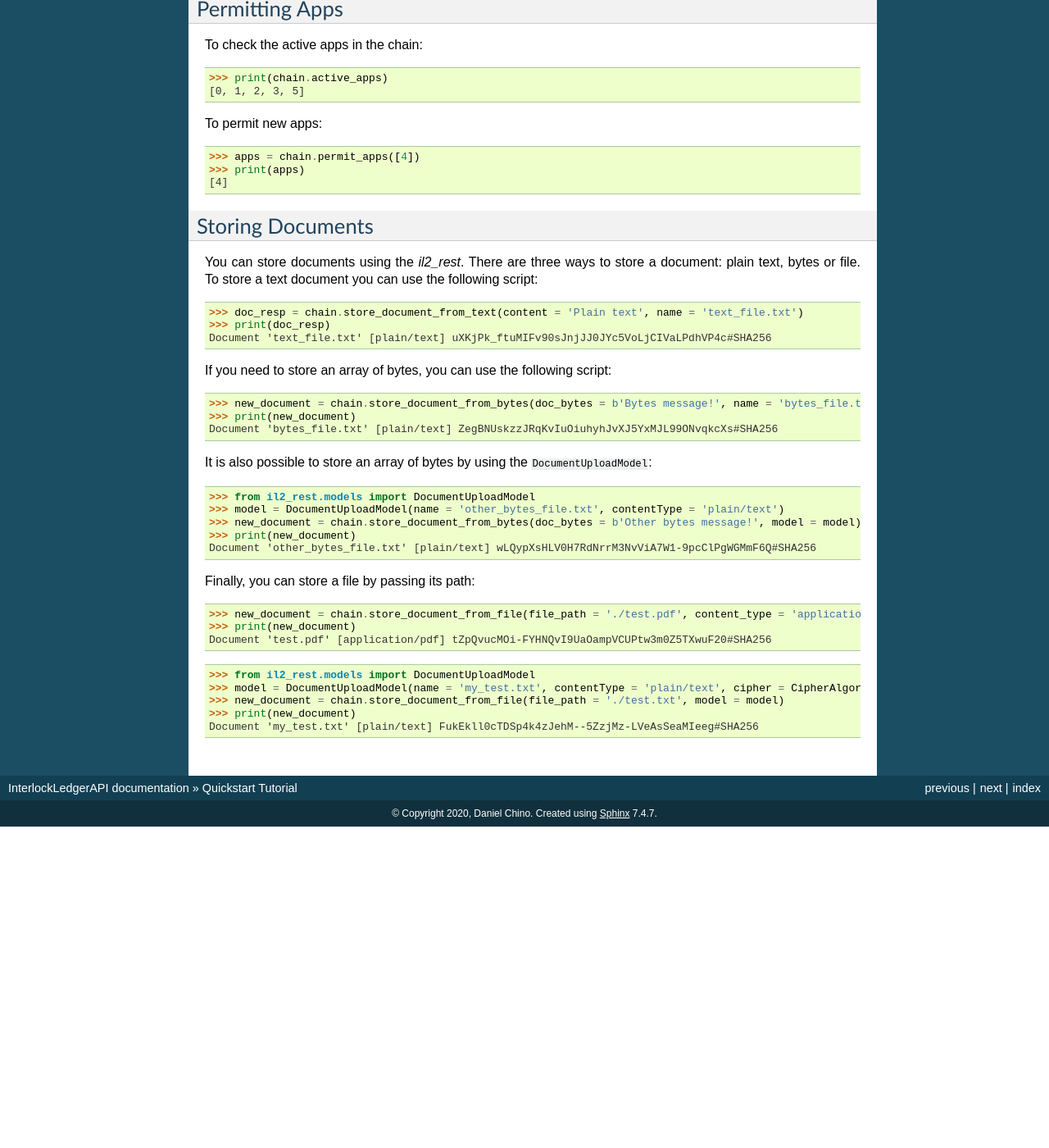
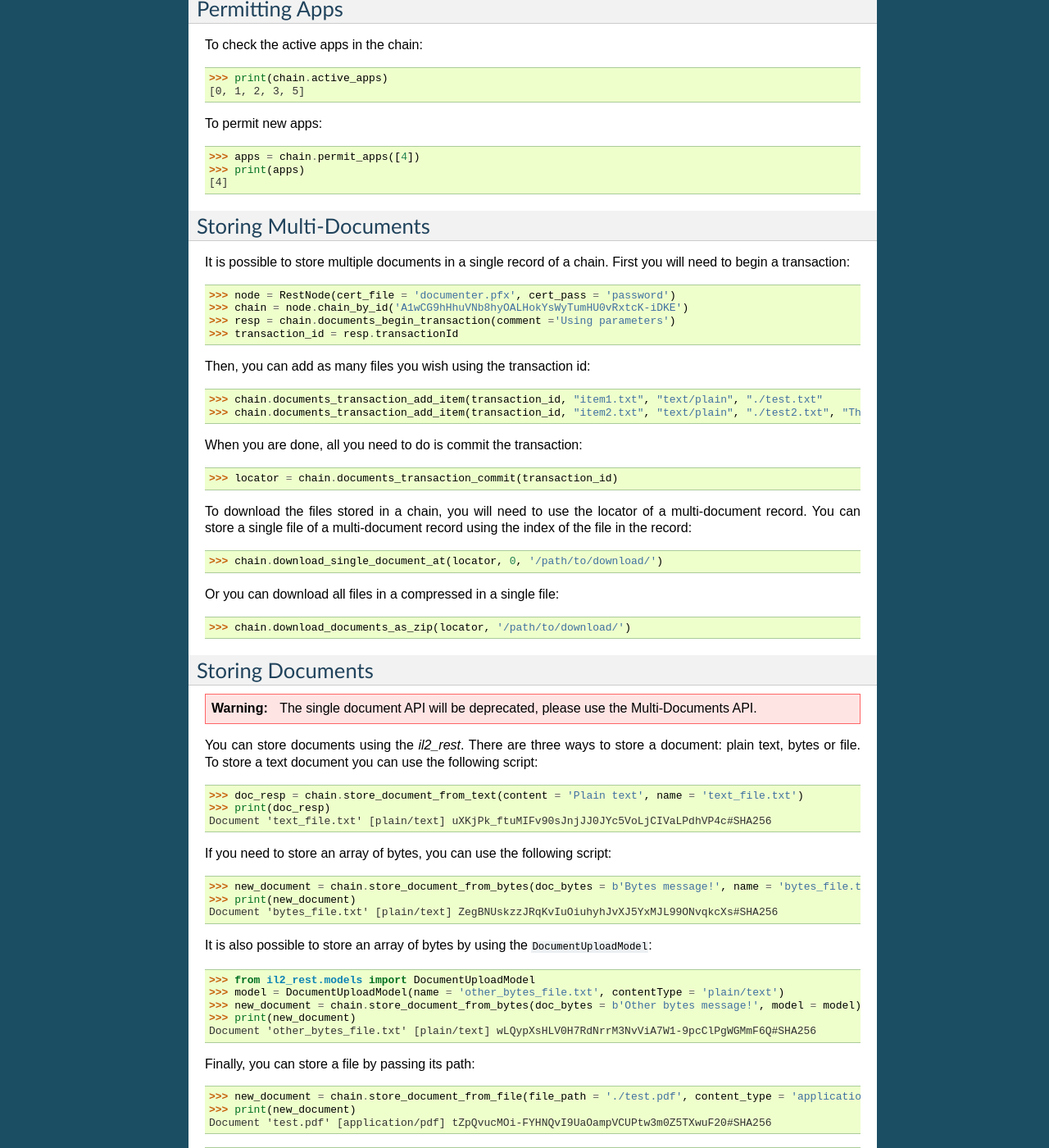
Before and after one commit to interlockledger/interlockledger-rest-client-python, a Sphinx documentation site: the page built from docs/quickstart.rst, in a window 1280 px wide and 1400 px high, scrolled down 1680 px. Shown: the whole window at 82% size. Built offline with Sphinx 7.4.7, drawn with Linux system fonts in a browser that asks for light colours; before the commit the page ends 2688 px from its top, so only the background shows below that; some of the changed text lies outside the part shown.

Commit message:
Updating documentation and example.

```diff
--- a/docs/index.rst
+++ b/docs/index.rst
@@ -8,7 +8,7 @@ Welcome to InterlockLedgerAPI's documentation!
 
 .. image:: /images/full-logo-dark.png
 
-This package is a python client to the InterlockLedger Node REST API. It connects to InterlockLedger nodes, allowing the creation of chains, interlocks, and storage of records and documents. This client requires the InterlockLedger Node Server version 4.0.39.
+This package is a python client to the InterlockLedger Node REST API. It connects to InterlockLedger nodes, allowing the creation of chains, interlocks, and storage of records and documents. This client requires the InterlockLedger Node Server version 4.1.6.
 
 
 The InterlockLedger
@@ -22,7 +22,7 @@ A chain is a sequential list of records, back chained with signatures/hashes to
 importantly, any external logic can validate the multiple dimensions of validity for records/chains/interlockings/the ledger.
 
 .. toctree::
-   :maxdepth: 3
+   :maxdepth: 4
    :caption: Contents:
 
    settingup
--- a/docs/quickstart.rst
+++ b/docs/quickstart.rst
@@ -116,8 +116,50 @@ To permit new apps:
     [4]
 
 
+Storing Multi-Documents
+-----------------------
+
+It is possible to store multiple documents in a single record of a chain.
+First you will need to begin a transaction:
+
+.. code-block:: python3
+
+    >>> node = RestNode(cert_file = 'documenter.pfx', cert_pass = 'password')
+    >>> chain = node.chain_by_id('A1wCG9hHhuVNb8hyOALHokYsWyTumHU0vRxtcK-iDKE')
+    >>> resp = chain.documents_begin_transaction(comment ='Using parameters')
+    >>> transaction_id = resp.transactionId
+
+Then, you can add as many files you wish using the transaction id:
+
+.. code-block:: python3
+
+    >>> chain.documents_transaction_add_item(transaction_id, "item1.txt", "text/plain", "./test.txt"
+    >>> chain.documents_transaction_add_item(transaction_id, "item2.txt", "text/plain", "./test2.txt", "This file has a comment."
+
+When you are done, all you need to do is commit the transaction:
+
+.. code-block:: python3
+
+    >>> locator = chain.documents_transaction_commit(transaction_id)
+
+
+To download the files stored in a chain, you will need to use the locator of a multi-document record. You can store a single file of a multi-document record using the index of the file in the record:
+
+.. code-block:: python3
+
+    >>> chain.download_single_document_at(locator, 0, '/path/to/download/')
+
+Or you can download all files in a compressed in a single file:
+
+.. code-block:: python3
+
+    >>> chain.download_documents_as_zip(locator, '/path/to/download/')
+
 Storing Documents
 -----------------
+
+.. warning::
+    The single document API will be deprecated, please use the Multi-Documents API.
 
 You can store documents using the `il2_rest`. There are three ways to store a document: plain text, bytes or file. To store a text document you can use the following script:
 
--- a/setup.py
+++ b/setup.py
@@ -34,7 +34,7 @@ with open("README.md", "r") as fh:
 
 setuptools.setup(
     name="il2_rest", # Replace with your own username
-    version="1.1.0",
+    version="2.0.0",
     author="Daniel Chino",
     author_email="dchino@interlockledger.network",
     description="A python client to InterlockLedger Node REST API",
```
Also changed, not shown: README.md (+1 -1 lines), docs/il2_rest_enumerations.rst (+7 -0 lines), docs/il2_rest_models.rst (+15 -0 lines), 2 other files.
